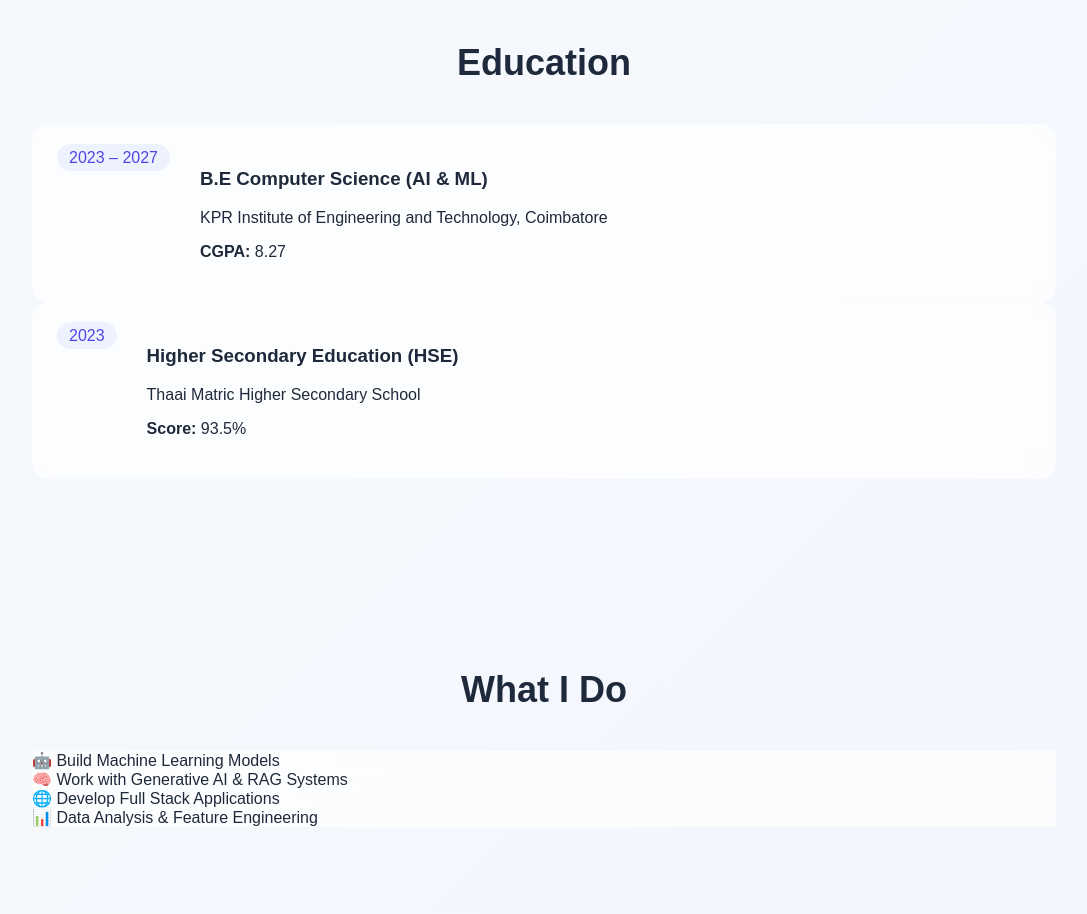
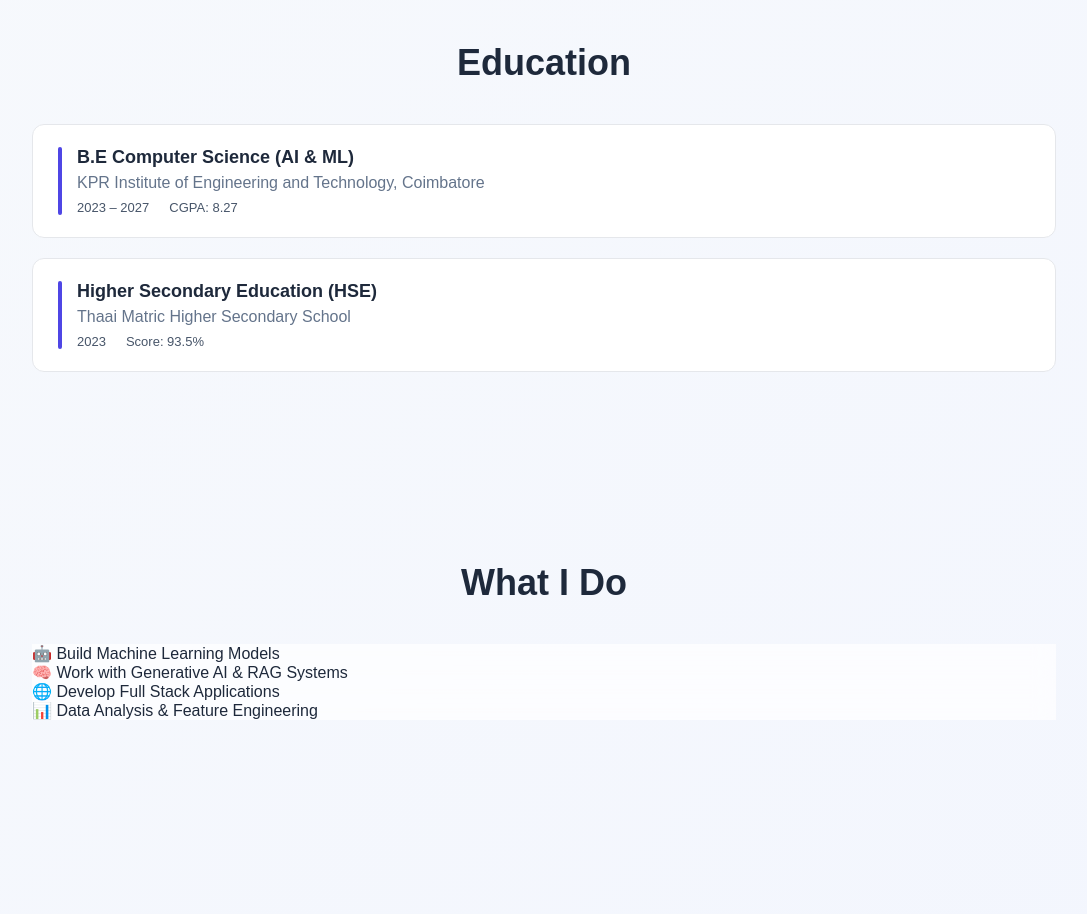
Before and after one commit to Kaviya-Balamurugan/portfolio, a React (Create React App) app: page / in a window 1280 px wide. Shown: the part 1100-2014 px from the top of the page, without its empty margins (96-1183 px from the left). Built offline with nearby package versions, Linux system fonts and the light colour scheme.

Commit message:
Added premium animation UI

```diff
--- a/src/App.css
+++ b/src/App.css
@@ -424,3 +424,56 @@ section {
     grid-template-columns: 1fr;
   }
 }
+
+/* ================= NEW EDUCATION STYLE ================= */
+
+.edu-container {
+  margin-top: 40px;
+  display: flex;
+  flex-direction: column;
+  gap: 20px;
+}
+
+.edu-card-new {
+  display: flex;
+  background: white;
+  padding: 22px 25px;
+  border-radius: 12px;
+  position: relative;
+  border: 1px solid #e5e7eb;
+  transition: 0.25s ease;
+}
+
+/* LEFT ACCENT LINE */
+.edu-line {
+  width: 4px;
+  background: #4f46e5;
+  border-radius: 10px;
+  margin-right: 15px;
+}
+
+/* CONTENT */
+.edu-content h3 {
+  margin: 0;
+  font-size: 18px;
+  font-weight: 600;
+}
+
+.edu-content p {
+  margin: 6px 0;
+  color: #64748b;
+}
+
+.edu-meta {
+  margin-top: 8px;
+  display: flex;
+  gap: 20px;
+  font-size: 13px;
+  color: #475569;
+}
+
+/* HOVER (SUBTLE MODERN) */
+.edu-card-new:hover {
+  transform: translateY(-3px);
+  border-color: #4f46e5;
+}
--- a/src/components/Education.js
+++ b/src/components/Education.js
@@ -5,36 +5,31 @@ function Education() {
 
       <div className="edu-container">
 
-        {/* College */}
-        <div className="edu-card">
-          <div className="edu-left">
-            <span className="edu-year">2023 – 2027</span>
-          </div>
+        <div className="edu-card-new">
+          <div className="edu-line"></div>
 
-          <div className="edu-right">
+          <div className="edu-content">
             <h3>B.E Computer Science (AI & ML)</h3>
-            <p className="edu-place">
-              KPR Institute of Engineering and Technology, Coimbatore
-            </p>
+            <p>KPR Institute of Engineering and Technology, Coimbatore</p>
 
-            <p><b>CGPA:</b> 8.27</p>
-
+            <div className="edu-meta">
+              <span>2023 – 2027</span>
+              <span>CGPA: 8.27</span>
+            </div>
           </div>
         </div>
 
-        {/* School */}
-        <div className="edu-card">
-          <div className="edu-left">
-            <span className="edu-year">2023</span>
-          </div>
+        <div className="edu-card-new">
+          <div className="edu-line"></div>
 
-          <div className="edu-right">
+          <div className="edu-content">
             <h3>Higher Secondary Education (HSE)</h3>
-            <p className="edu-place">
-              Thaai Matric Higher Secondary School
-            </p>
+            <p>Thaai Matric Higher Secondary School</p>
 
-            <p><b>Score:</b> 93.5%</p>
+            <div className="edu-meta">
+              <span>2023</span>
+              <span>Score: 93.5%</span>
+            </div>
           </div>
         </div>
 
```
